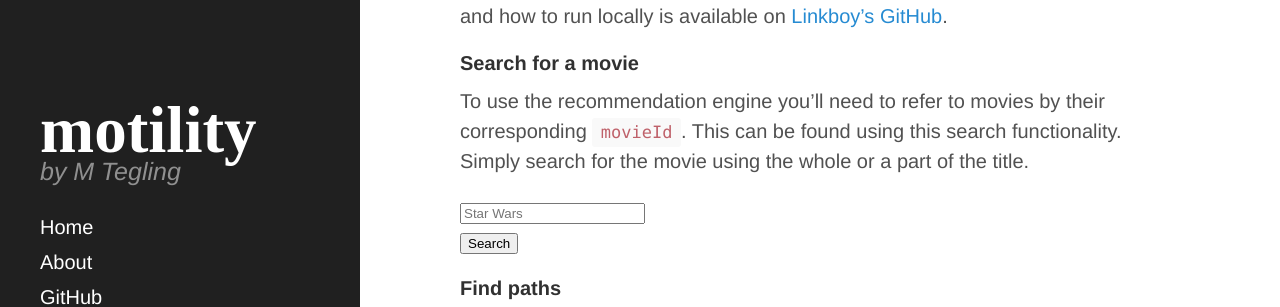
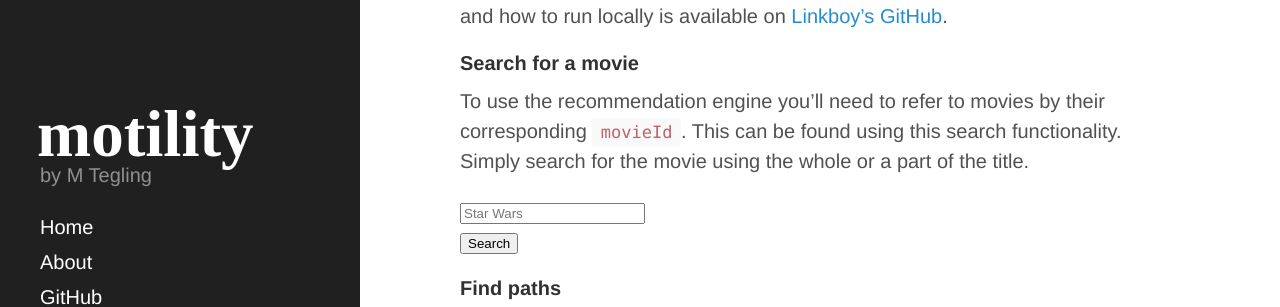
Before and after one commit to manstegling/manstegling.github.io, a Jekyll site: the page built from index.html, in a window 1280 px wide. Shown: the part 460-767 px from the top of the page. Built offline with Jekyll 4.4.1, drawn with Linux system fonts in a browser that asks for light colours; some web fonts are replaced; Markdown is read by kramdown in place of the engine named in the settings; the list of posts is cut into pages by our own code.

Commit message:
More title styling

```diff
--- a/public/css/hyde.css
+++ b/public/css/hyde.css
@@ -79,9 +79,10 @@
 .sidebar-about h1 {
     color: #fff;
     margin-top: 0;
+    margin-left: -0.15rem;
     font-family: 'Megrim', cursive;
     font-size: 3.25rem;
-    line-height: 0.4;
+    line-height: 0.5;
 }
 
 /* Sidebar nav */
--- a/public/css/poole.css
+++ b/public/css/poole.css
@@ -259,9 +259,8 @@
  */
 
 .lead {
-  font-size: 1.25rem;
-  font-weight: 300;
-  font-style: italic;
+  font-size: 1rem;
+  font-weight: lighter;
 }
 
 
```
